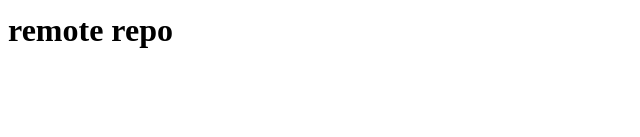
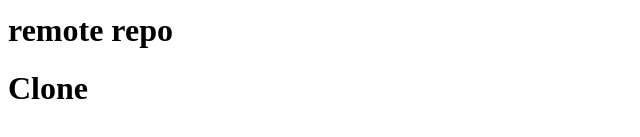
Before and after one commit to Thanh-Long-2001/github_vn, a plain HTML site: page index.html in a window 1280 px wide. Shown: the part 185-322 px from the top of the page, without its empty margins (0-640 px from the left). Drawn offline with Linux system fonts and the light colour scheme.

Commit message:
git clone

```diff
--- a/index.html
+++ b/index.html
@@ -11,6 +11,6 @@
     <h1>Second commit</h1>
     <h1>Conflict 2</h1>
     <h1>remote repo</h1>
-
+    <h1>Clone</h1>
 </body>
 </html>
```
